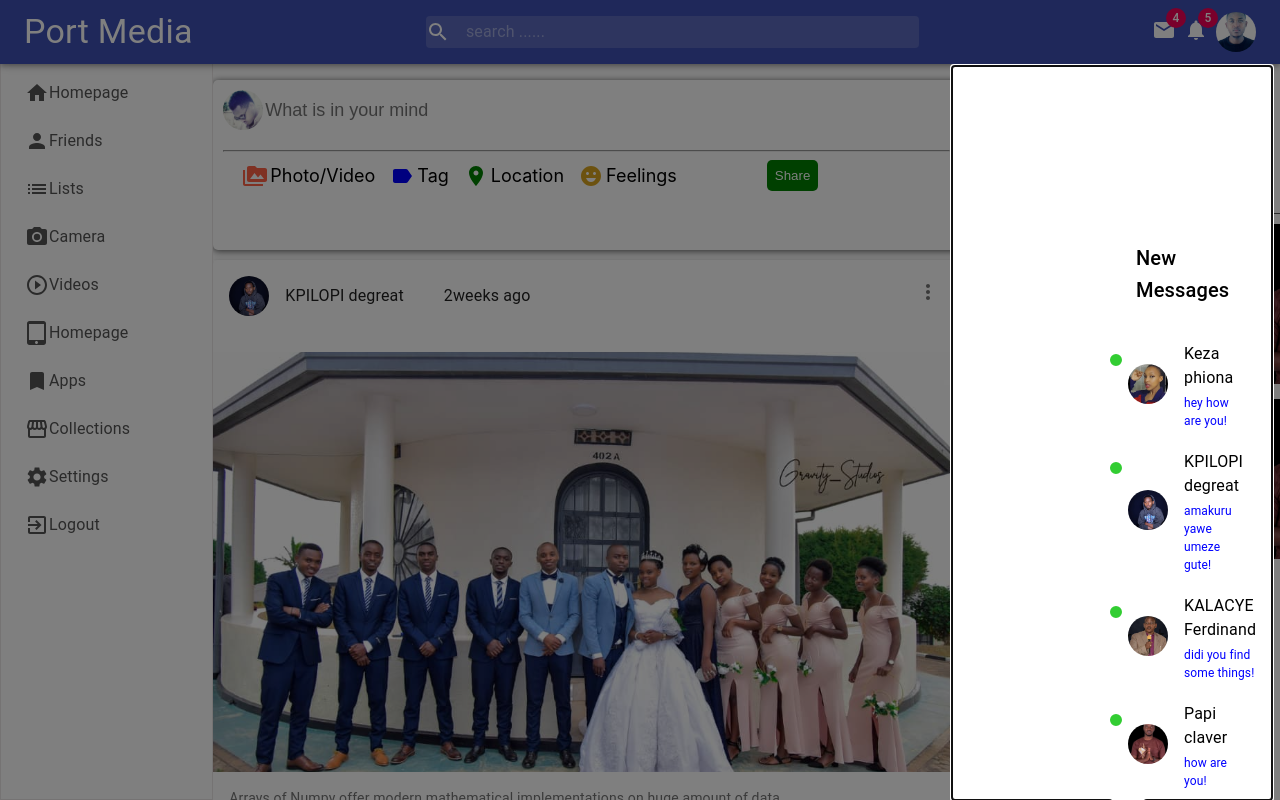
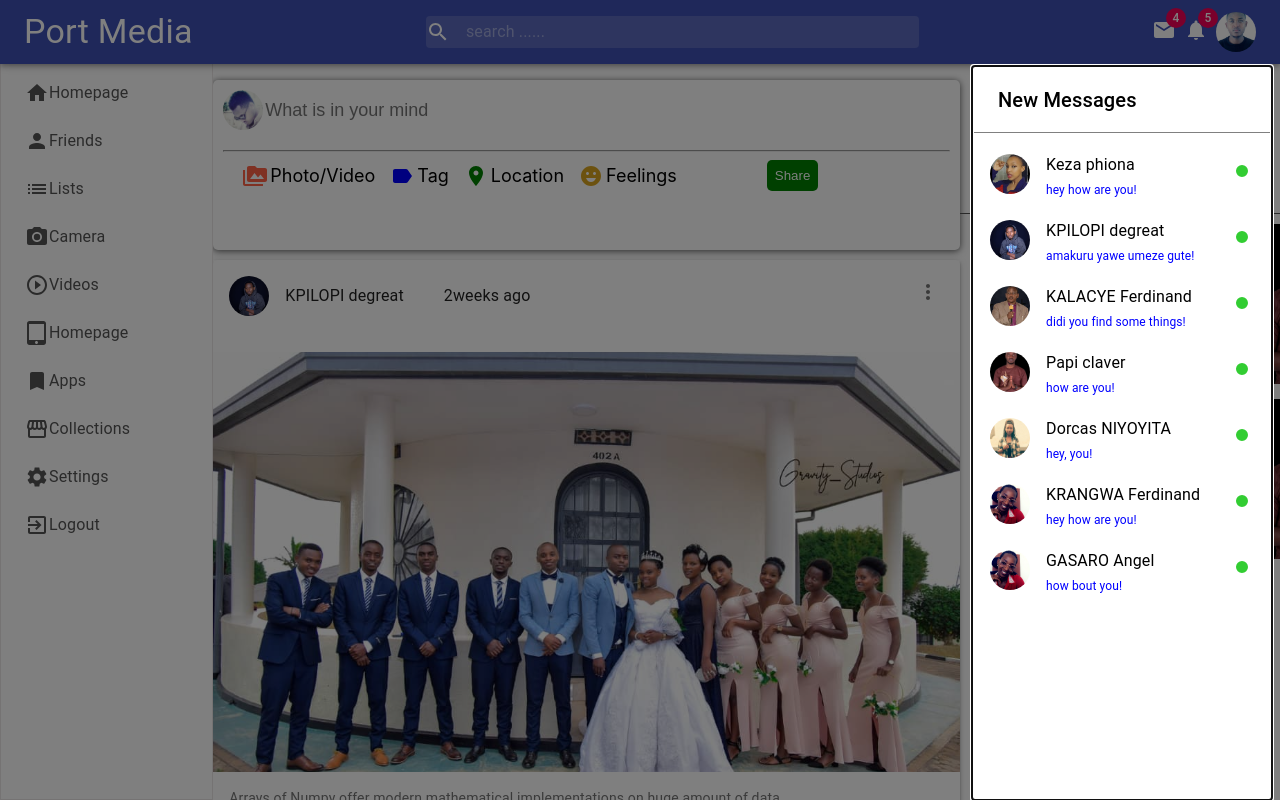
Before and after one commit to niysalomon/port, a React (Create React App) app: page / in a window 1280 px wide. Both pictures are taken after a click on the icon 1163 px from the left and 30 px from the top of the page. Shown: the top 800 px of the page. Built offline with nearby package versions, Linux system fonts and the light colour scheme; grey boxes are pictures that could not be loaded.

Commit message:
adding dialogs

```diff
--- a/src/Components/Messages.jsx
+++ b/src/Components/Messages.jsx
@@ -23,13 +23,19 @@ const useStyles = makeStyles((theme)=>({
       marginTop:"66px",
       paddingRight:theme.spacing(1),
   },
+  dialogHeader:{
+    borderBottom:"1px solid grey",
+  },
   container:{
-    padding:theme.spacing(20),
     width:300,
     float:"right",
     height:"100%",
+    padding:"2px",
     backgroundColor:"white",
     border:"none",
+    [theme.breakpoints.down("sm")]:{
+      width:"100%",
+   },
   },
   message:{
       display:"flex",
@@ -60,15 +66,17 @@ function Messages(props) {
     onClose(selectedValue);
   };
 
-
+  const handleListItemClick = (value) => {
+    onClose(value);
+  };
 
   return (
     <Modal className={classes.dialog} onClose={handleClose} aria-labelledby="simple-dialog-title" open={open}>
         <Container className={classes.container}>
-      <DialogTitle id="simple-dialog-title">New Messages </DialogTitle>
+      <DialogTitle className={classes.dialogHeader} id="simple-dialog-title">New Messages </DialogTitle>
       <List>
         {Users.map((user) => (
-          <ListItem >
+          <ListItem button onClick={() => handleListItemClick(user.username)} key={user.id}>
             <ListItemAvatar>
               <Avatar className={classes.avatar} alt="no profile" src={`assets/${user.profilePicture}`} color="secondary" variant="dot"/>
               <div className={classes.RightbarOnline}></div>
--- a/src/Components/Notification.jsx
+++ b/src/Components/Notification.jsx
@@ -16,13 +16,19 @@ const useStyles = makeStyles((theme)=>({
       marginTop:"66px",
       paddingRight:theme.spacing(1),
   },
+  dialogHeader:{
+    borderBottom:"1px solid grey",
+  },
   container:{
-    padding:theme.spacing(20),
     width:300,
     float:"right",
     height:"100%",
+    padding:"2px",
     backgroundColor:"white",
     border:"none",
+    [theme.breakpoints.down("sm")]:{
+       width:"100%",
+    },
   },
   message:{
       display:"flex",
@@ -52,7 +58,7 @@ function Notification(props) {
   return (
     <Modal className={classes.dialog} onClose={handleClose} aria-labelledby="simple-dialog-title" open={open}>
         <Container className={classes.container}>
-      <DialogTitle id="simple-dialog-title">New Messages </DialogTitle>
+      <DialogTitle className={classes.dialogHeader} id="simple-dialog-title">New Notifications </DialogTitle>
       <List className={classes.messageList}>
         {Posts.map((post) => (
           <ListItem   key={post.id}>
```
